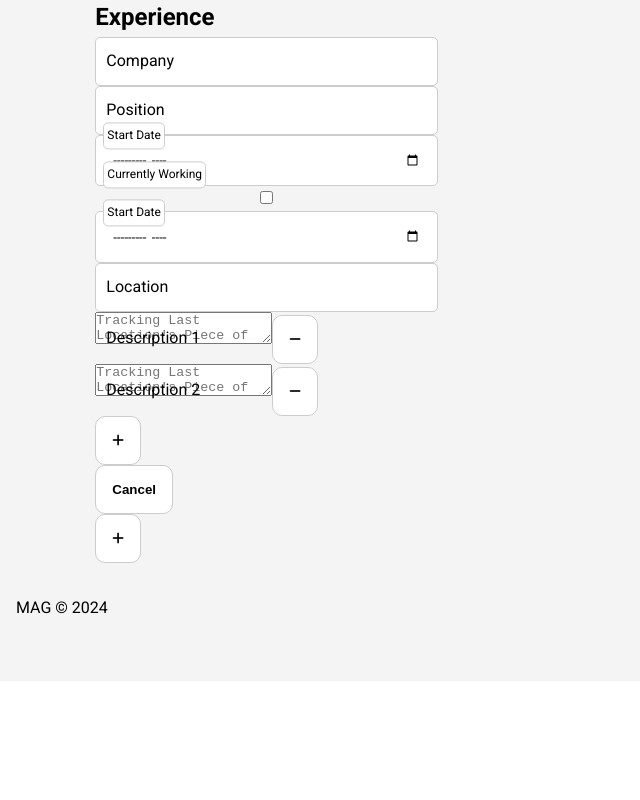
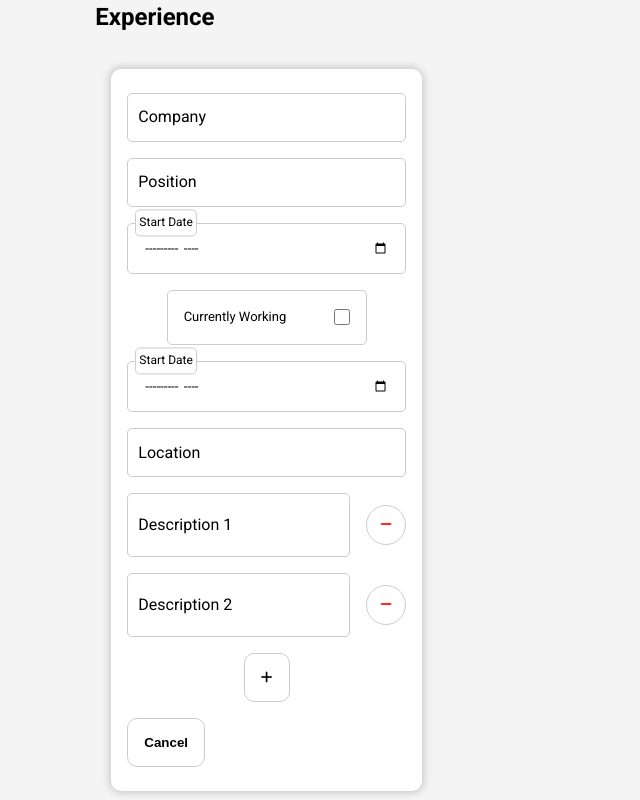
Before and after one commit to Delfiald/cv-application, a React (Vite) app: page / in a window 1280 px wide. Shown: the part 1220-2020 px from the top of the page, without its empty margins (0-640 px from the left). Before the commit the page ends 1901 px from the top, so only its background shows below. Built offline with nearby package versions, Linux system fonts and the light colour scheme.

Commit message:
Add Simple Styling to Experience Section
- add simple styling similar to other section
- put delete button from description outside input-wrapper

```diff
--- a/src/components/Experience.jsx
+++ b/src/components/Experience.jsx
@@ -1,3 +1,5 @@
+import "./experience.css";
+
 function Input({
  experienceInput,
  setExperienceInput,
@@ -182,8 +184,8 @@ function Input({
        </div>
        <div className="description-wrapper">
         {section.descriptions.map((desc, descIndex) => (
+         <div key={desc.id}>
           <div
-          key={desc.id}
            className={`input-wrapper ${
             focusedInputId === `description-${index}-${desc.id}` ? "focus" : ""
            }`}
@@ -200,6 +202,7 @@ function Input({
            <label htmlFor={`description-${index}-${descIndex}`}>
             Description {descIndex + 1}
            </label>
+          </div>
           {section.descriptions.length > 1 && (
            <button onClick={() => handleRemoveDesc(section.id, desc.id)}>
             <i className="fas fa-minus"></i>
@@ -211,12 +214,14 @@ function Input({
          <i className="fas fa-plus"></i>
         </button>
        </div>
+       <div className="input-action">
         <button onClick={handleCloseAccordion}>Cancel</button>
         {experienceInput.inputs.length > 1 && (
          <button onClick={() => handleRemoveExperience(section.id)}>
           <i className="fas fa-trash"></i>
          </button>
         )}
+       </div>
       </div>
      ) : (
       <button onClick={() => handleAccordion(section.id)}>
--- a/src/components/education.css
+++ b/src/components/education.css
@@ -22,20 +22,6 @@
  display: flex;
  justify-content: center;
  flex-direction: column;
- gap: 1rem;
-}
-
-#education .education .study-section .accordion-wrapper {
- width: 100%;
- display: flex;
- justify-content: center;
- flex-direction: column;
- gap: 1rem;
- transform: scaleY(0);
- transform-origin: top;
- transition: 0.5s all ease;
- opacity: 0;
- max-height: 0;
 }
 
 #education .education .study-section.open .accordion-wrapper {
@@ -48,61 +34,3 @@
  box-shadow: 1px 1px 8px var(--light-color-600),
   -1px -1px 8px var(--light-color-600);
 }
-
-#education
- .education
- .study-section.open
- .accordion-wrapper
- .input-wrapper:has(input[type="checkbox"]) {
- max-width: clamp(200px, 50%, 300px);
- width: 100%;
- align-self: center;
- display: flex;
- align-items: center;
- justify-content: space-between;
- padding: 1rem;
- background: var(--light-color-200);
- border-radius: 5px;
- border: 1px solid var(--light-color-600);
-}
-
-#education
- .education
- .study-section.open
- .accordion-wrapper
- .input-wrapper:has(input[type="checkbox"])
- > input {
- width: 1rem;
- height: 1rem;
- border-radius: 5px;
- outline: none;
- cursor: pointer;
-}
-
-#education
- .education
- .study-section.open
- .accordion-wrapper
- .input-wrapper:has(input[type="checkbox"])
- > label {
- position: relative;
- transform: none;
- top: initial;
- left: initial;
- white-space: nowrap;
- background: transparent;
- border: none;
- order: -1;
- font-size: 13px;
- padding: 0;
-}
-
-#education .education .study-section.open .accordion-wrapper .input-action {
- display: flex;
- align-items: center;
- justify-content: space-between;
-}
-
-#education .education .study-section.open .accordion-wrapper .input-action i {
- color: red;
-}
--- /dev/null
+++ b/src/components/experience.css
@@ -0,0 +1,70 @@
+#experience {
+ grid-area: experience;
+ display: flex;
+ align-items: flex-start;
+ justify-content: center;
+ flex-direction: column;
+ gap: 1rem;
+}
+
+#experience .experience {
+ width: 100%;
+ display: flex;
+ justify-content: center;
+ flex-direction: column;
+ gap: 1rem;
+ padding: 1rem;
+}
+
+#experience .experience .experience-section {
+ position: relative;
+ width: 100%;
+ display: flex;
+ justify-content: center;
+ flex-direction: column;
+ gap: 1rem;
+}
+
+#experience .experience .experience-section.open .accordion-wrapper {
+ transform: scaleY(1);
+ opacity: 1;
+ max-height: min-content;
+ background: var(--light-color-200);
+ padding: 1.5rem 1rem;
+ border-radius: 10px;
+ box-shadow: 1px 1px 8px var(--light-color-600),
+  -1px -1px 8px var(--light-color-600);
+}
+
+#experience .experience .accordion-wrapper .description-wrapper {
+ display: flex;
+ align-items: center;
+ justify-content: center;
+ flex-direction: column;
+ gap: 1rem;
+}
+
+#experience .experience .accordion-wrapper .description-wrapper > div {
+ display: flex;
+ align-items: center;
+ justify-content: center;
+ gap: 1rem;
+ width: 100%;
+}
+
+#experience .experience .accordion-wrapper .description-wrapper .input-wrapper {
+ width: 100%;
+ display: flex;
+ align-items: center;
+ justify-content: center;
+}
+
+#experience .experience .accordion-wrapper .description-wrapper > div > button {
+ color: red;
+ border-radius: 50%;
+ width: 40px;
+ height: 40px;
+ display: flex;
+ align-items: center;
+ justify-content: center;
+}
--- a/src/styles/index.css
+++ b/src/styles/index.css
@@ -41,8 +41,10 @@
  z-index: 2;
 }
 
-.input-wrapper > label,
-.input-wrapper > input:empty ~ label {
+.input-wrapper > input ~ label,
+.input-wrapper > input:empty ~ label,
+.input-wrapper > textarea ~ label,
+.input-wrapper > textarea:empty ~ label {
  position: absolute;
  top: 50%;
  left: 0.5rem;
@@ -54,8 +56,11 @@
 }
 
 .input-wrapper > input:focus ~ label,
-.input-wrapper > input:not(:placeholder-shown) ~ label {
- transform: translateY(calc(-50% - 1.5rem));
+.input-wrapper > input:not(:placeholder-shown) ~ label,
+.input-wrapper > textarea:focus ~ label,
+.input-wrapper > textarea:not(:placeholder-shown) ~ label {
+ top: 0;
+ transform: translateY(-50%);
  background: var(--light-color-200);
  border: 1px solid var(--light-color-600);
  font-size: 0.75rem;
@@ -71,12 +76,26 @@ input {
  width: 100%;
 }
 
-input::placeholder {
+input::placeholder,
+textarea::placeholder {
  opacity: 0;
 }
 
-input:focus::placeholder {
+input:focus::placeholder,
+textarea:focus::placeholder {
  opacity: 1;
+}
+
+textarea {
+ position: relative;
+ font-family: inherit;
+ width: 100%;
+ height: 100%;
+ resize: none;
+ padding: 1rem;
+ outline: none;
+ border: 1px solid var(--light-color-600);
+ border-radius: 5px;
 }
 
 button {
@@ -173,8 +192,61 @@ aside button:hover {
  padding: 1rem;
 }
 
-#experience {
- grid-area: experience;
+.accordion-wrapper {
+ width: 100%;
+ display: flex;
+ justify-content: center;
+ flex-direction: column;
+ gap: 1rem;
+ transform: scaleY(0);
+ transform-origin: top;
+ transition: 0.5s all ease;
+ opacity: 0;
+ max-height: 0;
+}
+
+.accordion-wrapper .input-wrapper:has(input[type="checkbox"]) {
+ max-width: clamp(200px, 50%, 300px);
+ width: 100%;
+ align-self: center;
+ display: flex;
+ align-items: center;
+ justify-content: space-between;
+ padding: 1rem;
+ background: var(--light-color-200);
+ border-radius: 5px;
+ border: 1px solid var(--light-color-600);
+}
+
+.accordion-wrapper .input-wrapper:has(input[type="checkbox"]) > input {
+ width: 1rem;
+ height: 1rem;
+ border-radius: 5px;
+ outline: none;
+ cursor: pointer;
+}
+
+.accordion-wrapper .input-wrapper:has(input[type="checkbox"]) > label {
+ position: relative;
+ transform: none;
+ top: initial;
+ left: initial;
+ white-space: nowrap;
+ background: transparent;
+ border: none;
+ order: -1;
+ font-size: 13px;
+ padding: 0;
+}
+
+.accordion-wrapper .input-action {
+ display: flex;
+ align-items: center;
+ justify-content: space-between;
+}
+
+.accordion-wrapper .input-action i {
+ color: red;
 }
 
 #preview {
```
Lines whose indentation alone changed are shown as unchanged.
